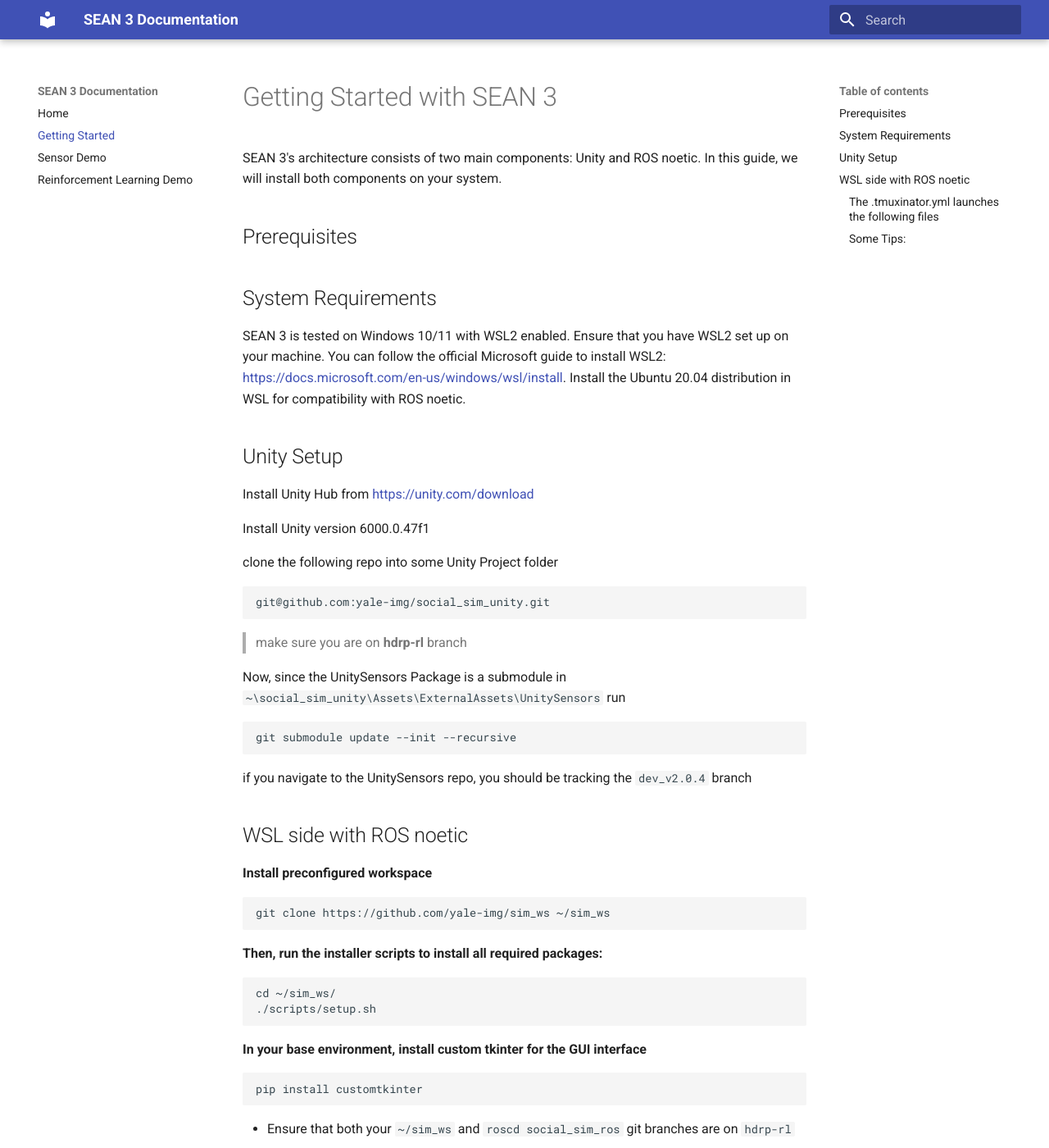
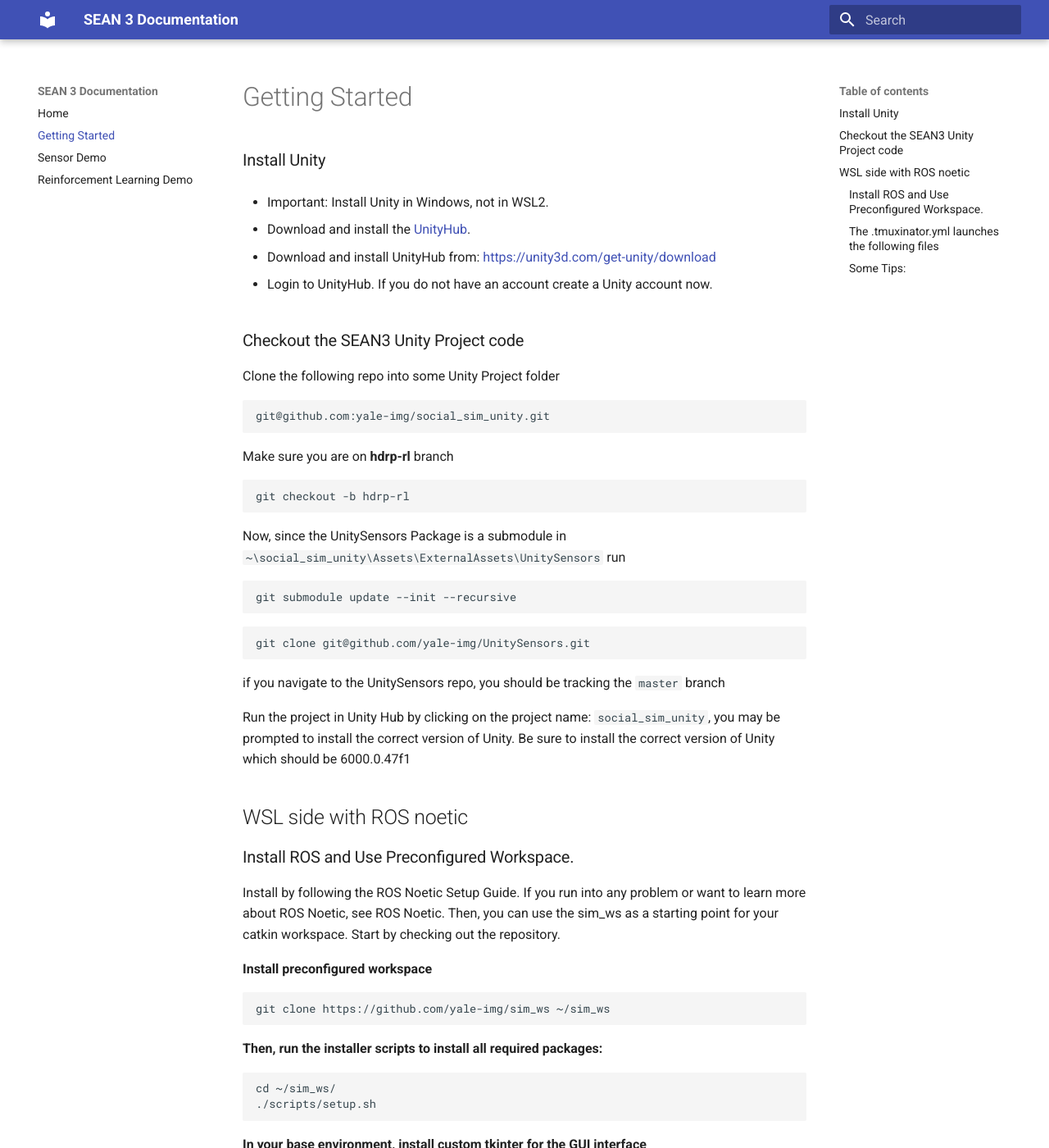
Before and after one commit to yale-sean/documentation, an MkDocs documentation site: the page built from docs/getting_started.md, in a window 1280 px wide and 1400 px high. Shown: the whole window at 82% size. Built offline with MkDocs 1.6.1 and Material for MkDocs 9.7.7, drawn with Linux system fonts in a browser that asks for light colours; some of the changed text lies outside the part shown.

Commit message:
updated getting started install instructions

````diff
--- a/docs/getting_started.md
+++ b/docs/getting_started.md
@@ -1,26 +1,26 @@
-# Getting Started with SEAN 3
+### Install Unity
 
-SEAN 3's architecture consists of two main components: Unity and ROS noetic. In this guide, we will install both components on your system.
+- Important: Install Unity in Windows, not in WSL2.
 
-## Prerequisites
+- Download and install the [UnityHub](https://unity.com/download).
 
-## System Requirements
+  - Download and install UnityHub from: [https://unity3d.com/get-unity/download](https://unity3d.com/get-unity/download)
 
-SEAN 3 is tested on Windows 10/11 with WSL2 enabled. Ensure that you have WSL2 set up on your machine. You can follow the official Microsoft guide to install WSL2: [https://docs.microsoft.com/en-us/windows/wsl/install](https://docs.microsoft.com/en-us/windows/wsl/install). Install the Ubuntu 20.04 distribution in WSL for compatibility with ROS noetic.
+  - Login to UnityHub. If you do not have an account create a Unity account now.
 
-## Unity Setup
+### Checkout the SEAN3 Unity Project code
 
-Install Unity Hub from [https://unity.com/download](https://unity.com/download)
-
-Install Unity version 6000.0.47f1
-
-clone the following repo into some Unity Project folder
+Clone the following repo into some Unity Project folder
 
 ```
 git@github.com:yale-img/social_sim_unity.git
 ```
 
->make sure you are on **hdrp-rl** branch
+Make sure you are on **hdrp-rl** branch
+
+```
+git checkout -b hdrp-rl
+```
 
 Now, since the UnitySensors Package is a submodule in `~\social_sim_unity\Assets\ExternalAssets\UnitySensors`
 run
@@ -28,10 +28,19 @@
 ```
 git submodule update --init --recursive
 ```
+```
+git clone git@github.com/yale-img/UnitySensors.git
+```
 
-if you navigate to the UnitySensors repo, you should be tracking the  `dev_v2.0.4` branch
+if you navigate to the UnitySensors repo, you should be tracking the  `master` branch
+
+Run the project in Unity Hub by clicking on the project name: `social_sim_unity`, you may be prompted to install the correct version of Unity. Be sure to install the correct version of Unity which should be 6000.0.47f1
 
 ## WSL side with ROS noetic
+
+### Install ROS and Use Preconfigured Workspace.
+
+Install by following the ROS Noetic Setup Guide. If you run into any problem or want to learn more about ROS Noetic, see ROS Noetic. Then, you can use the sim_ws as a starting point for your catkin workspace. Start by checking out the repository.
 
 **Install preconfigured workspace**
 
@@ -70,14 +79,12 @@
 uv pip install -e multi-agent-envs/
 ```
 
-Navigate to `/sim_ws/tmux/multi_agent_sean` folder to start tmuxinator
+To run a simple demo to demonstrate the new sensor capabilities navigate to `/sim_ws/tmux/multi_agent_sean` folder to start tmuxinator
 
 ```
 cd ~/sim_ws/tmux/multi_agent_sean
 tmuxinator
 ```
-
-
 
 ### The `.tmuxinator.yml` launches the following files
 
@@ -115,5 +122,3 @@
 
 1. Hit play in Unity, at which point you should see initialization messages in Unity console.
 2. If you want to change the configuration for the next run, save config in SEAN Configurator GUI and `tmux kill-session` and unclick Play in Unity, then return to step 1.
-
-#
````
